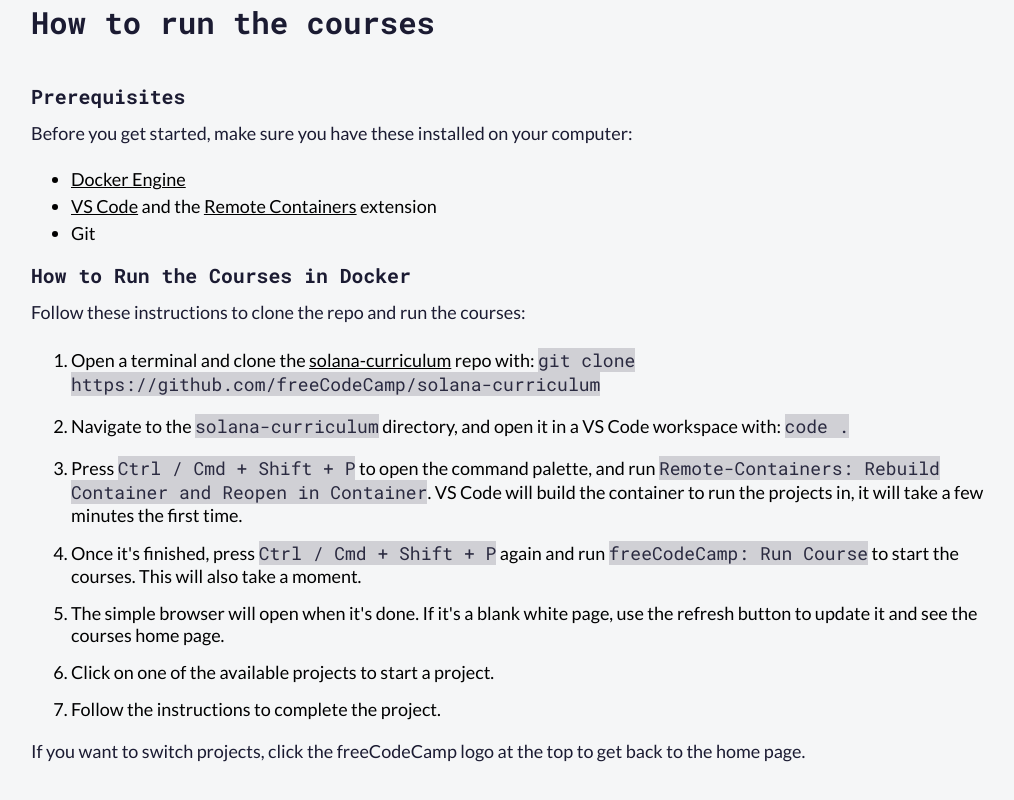
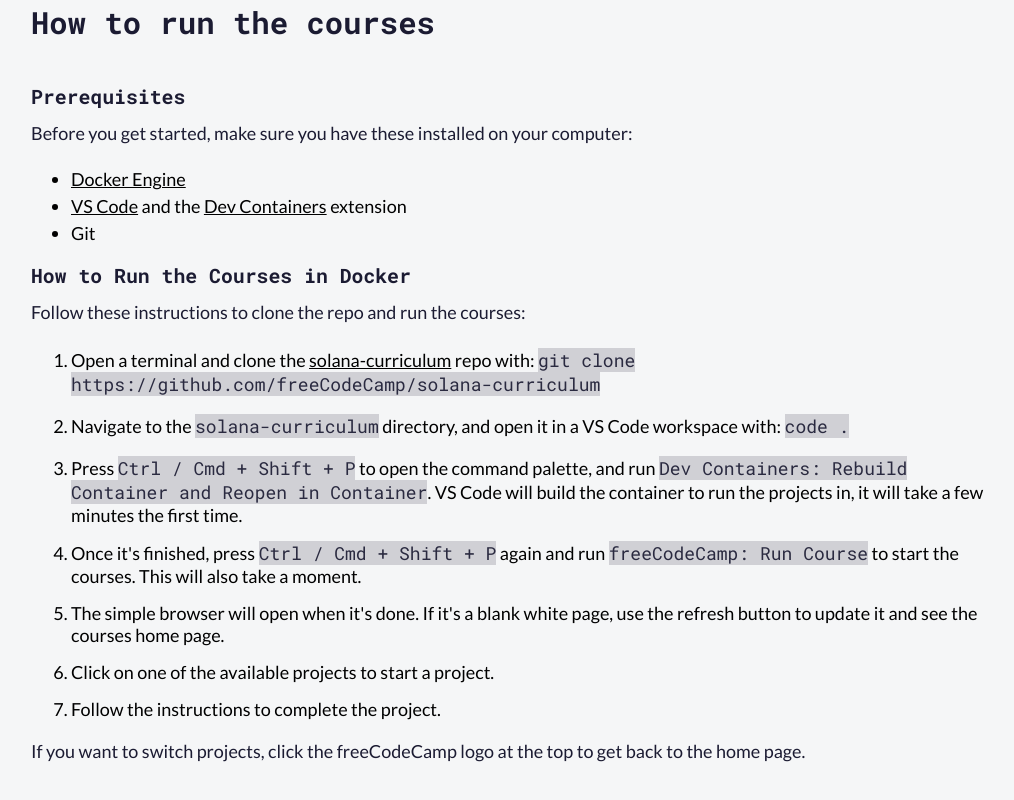
Before and after one commit to freeCodeCamp/web3-site, a React (Vite) app: page /solana in a window 1280 px wide. Shown: the part 1189-1989 px from the top of the page, without its empty margins (123-1137 px from the left). Built offline with nearby package versions, Linux system fonts and the light colour scheme.

Commit message:
fix: remote-containers to dev containers

```diff
--- a/src/pages/superblock.tsx
+++ b/src/pages/superblock.tsx
@@ -5,7 +5,11 @@ import { coursesInfo } from '../static/courses';
 
 import './superblock.css';
 
-const Superblock = ({ superblock }) => {
+interface SuperblockProps {
+  superblock: string;
+}
+
+const Superblock = ({ superblock }: SuperblockProps) => {
   const superBlockInfo = coursesInfo.find(course => course.name === superblock);
 
   if (!superBlockInfo) {
@@ -77,7 +81,7 @@ const Superblock = ({ superblock }) => {
               rel='noreferrer'
               href='https://marketplace.visualstudio.com/items?itemName=ms-vscode-remote.remote-containers'
             >
-              Remote Containers
+              Dev Containers
             </a>{' '}
             extension
           </li>
@@ -105,7 +109,7 @@ const Superblock = ({ superblock }) => {
             Press <code>Ctrl / Cmd + Shift + P</code> to open the command
             palette, and run{' '}
             <code>
-              Remote-Containers: Rebuild Container and Reopen in Container
+              Dev Containers: Rebuild Container and Reopen in Container
             </code>
             . VS Code will build the container to run the projects in, it will
             take a few minutes the first time.
```
